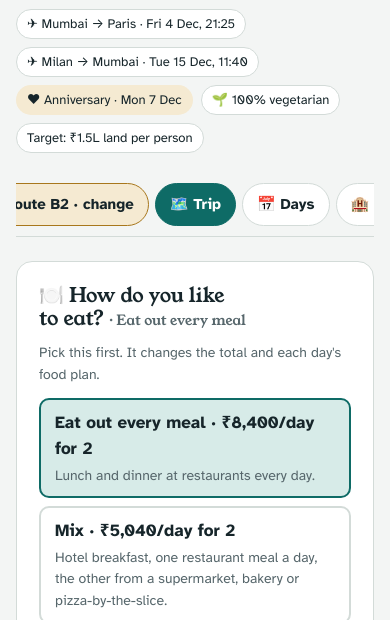
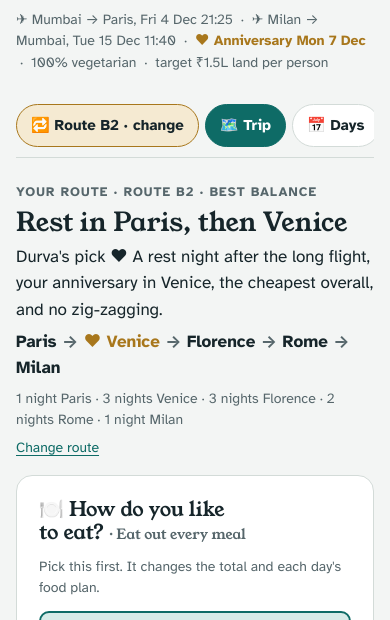
Before and after one commit to durva-dalal/mum-dad-italy, a plain HTML site: page index.html in a window 390 px wide. Shown: the part 203-823 px from the top of the page. Drawn offline with Linux system fonts and the light colour scheme.

Commit message:
Route at top, eating choice and budget always open, plain-text details
Co-Authored-By: Claude Opus 5.5 <noreply@anthropic.com>
Claude-Session: https://claude.ai/code/session_015ZekuSjxzeTsd8iieHkVnd

```diff
--- a/index.html
+++ b/index.html
@@ -165,7 +165,7 @@ details.ref>summary{grid-template-columns:1fr auto}
 .mapkey i{display:inline-block;width:22px;height:0;border-top:3px solid var(--teal);vertical-align:middle;margin-right:4px}
 .mapkey i.f{border-top:3px dashed var(--gold)}
 .btnlink{display:inline-flex;align-items:center;gap:6px;padding:8px 14px;border-radius:999px;background:var(--teal);color:var(--surface);text-decoration:none;font-weight:700;font-size:15px}
-.wx{display:inline-block;margin-top:4px;font-size:12px;font-weight:700;padding:2px 8px;border-radius:999px;background:var(--sunk);color:var(--muted);text-decoration:none}
+.wx{display:inline-block;margin-top:2px;font-size:13px;color:var(--muted);text-decoration:none}
 .wx:hover{color:var(--teal)}
 nav.tabs{position:sticky;top:env(safe-area-inset-top,0px);z-index:5;display:flex;gap:6px;overflow-x:auto;scrollbar-width:none;padding:10px 0;background:var(--bg);border-bottom:1px solid var(--line);margin-bottom:4px}
 nav.tabs::-webkit-scrollbar{display:none}
@@ -176,7 +176,7 @@ body::before{content:"";position:fixed;inset:0 0 auto;height:env(safe-area-inset
 .tab{display:flex;flex-direction:column;gap:16px}
 .tab[hidden]{display:none!important}
 .facts .chip{font-size:13px;padding:4px 10px}
-.nights{display:flex;flex-wrap:wrap;gap:6px}
+.nights{margin:0}
 .nchip{font-size:13px;font-weight:700;padding:3px 9px;border-radius:999px;background:var(--teal-soft);color:var(--ink)}
 .nchip.a{background:var(--gold-soft)}
 @media (max-width:520px){header .lead{font-size:15px}header h1{font-size:30px}}
@@ -198,21 +198,16 @@ details.sub[open]>summary{margin-bottom:6px}
   <span class="eyebrow">For Mum &amp; Dad · 5–15 December 2026</span>
   <h1>Italy Anniversary Trip</h1>
   <p class="lead">Your ten nights in Italy, entering through Paris. The 7th of December is your anniversary, so that day has no travel at all, just a beautiful city and a special evening for the two of you. <span style="color:var(--gold)">♥</span></p>
-  <div class="facts">
-    <span class="chip">✈ Mumbai → Paris · Fri 4 Dec, 21:25</span>
-    <span class="chip">✈ Milan → Mumbai · Tue 15 Dec, 11:40</span>
-    <span class="chip gold">♥ Anniversary · Mon 7 Dec</span>
-    <span class="chip">🌱 100% vegetarian</span>
-    <span class="chip">Target: ₹1.5L land per person</span>
-  </div>
+  <p class="small muted">✈ Mumbai → Paris, Fri 4 Dec 21:25 &nbsp;·&nbsp; ✈ Milan → Mumbai, Tue 15 Dec 11:40 &nbsp;·&nbsp; <span style="color:var(--gold);font-weight:700">♥ Anniversary Mon 7 Dec</span> &nbsp;·&nbsp; 100% vegetarian &nbsp;·&nbsp; target ₹1.5L land per person</p>
 </header>
 
 <nav class="tabs" aria-label="Sections"><button class="tabbtn" id="routechip" style="background:var(--gold-soft);border-color:var(--gold)">🔁 Route</button><button class="tabbtn" data-tab="trip" aria-selected="false">🗺️ Trip</button><button class="tabbtn" data-tab="days" aria-selected="false">📅 Days</button><button class="tabbtn" data-tab="hotels" aria-selected="false">🏨 Hotels</button><button class="tabbtn" data-tab="food" aria-selected="false">🍽️ Food</button><button class="tabbtn" data-tab="together" aria-selected="false">✨ Together</button><button class="tabbtn" data-tab="transport" aria-selected="false">🚆 Transport</button><button class="tabbtn" data-tab="book" aria-selected="false">✅ To book</button><button class="tabbtn" data-tab="info" aria-selected="false">ℹ️ Good to know</button></nav>
 <main>
 <section class="tab" id="tab-trip">
+  <div id="routehead" style="display:flex;flex-direction:column;gap:6px"></div>
   <div class="panel" style="gap:12px"><h3>🍽️ How do you like to eat? <span class="small muted" id="foodnow"></span></h3><p class="small muted">Pick this first. It changes the total and each day's food plan.</p><div class="seg" id="foodpick"></div></div>
   <div class="panel" id="summary"></div>
-  <details class="ref" id="routepick"><summary>🔁 Change route <span class="small muted">(9 options)</span> <span class="plus">+</span></summary><div class="inner"><p class="small muted">Tap a route. Everything on every tab changes to match it. Prices are per person.</p><div class="groups" id="picker"></div></div></details>
+  <details class="ref" id="routepick"><summary><span>🔁 Change route <span class="small muted">· 9 options</span></span><span class="plus">+</span></summary><div class="inner"><p class="small muted">Tap a route. Everything on every tab changes to match it. Prices are per person.</p><div class="groups" id="picker"></div></div></details>
 
 </section>
 <section class="tab" id="tab-days" hidden>
@@ -707,14 +702,14 @@ function moveBlock(d){
   const h=HOTEL[k];
   return `<details class="sub"><summary>🚆 How to get around today <span class="plus">+</span></summary><div class="callout" style="padding:12px 14px"><b>From ${h.name}:</b><ul>${hits.map(([,place,how])=>`<li><b>${place}:</b> ${how}</li>`).join("")}</ul><p class="small muted">🚕 <b>Only if you really need one:</b> ${TAXI[k]} · Plan any route live in <a href="https://www.google.com/maps/dir/?api=1&origin=${encodeURIComponent(h.q)}&travelmode=transit" target="_blank" rel="noopener">Google Maps (transit)</a>.</p></div></details>`;
 }
-function nightsChips(r){return `<div class="nights">${r.nights.map(([k,n])=>`<span class="nchip ${HOTEL[k].city.startsWith(r.anniv)?"a":""}">🌙 ${n} night${n>1?"s":""} ${HOTEL[k].city.replace(" CDG","").replace(" Orly","")}</span>`).join("")}</div>`;}
+function nightsChips(r){return `<p class="small muted nights">${r.nights.map(([k,n])=>`${n} night${n>1?"s":""} ${HOTEL[k].city.replace(" CDG","").replace(" Orly","")}`).join(" · ")}</p>`;}
 /* ---------- render ---------- */
 let current="B2";
 try{const s=localStorage.getItem("italy-route"); if(s&&ROUTES[s]) current=s;}catch(e){}
 
 function picker(){
   const g={A:["Fly into Italy the same day (5 Dec)","You land in Paris at 06:45 and fly on to Italy that afternoon."],B:["Sleep one night in Paris first","Rest at an airport hotel, fly to Italy on Sun 6 Dec."],C:["Everything on your list, nothing dropped","Amalfi, Rome, Florence, Pisa and Venice, all in. Busy, but complete."]};
-  document.getElementById("picker").innerHTML=Object.keys(g).map(k=>`<div class="group"><h3>Option ${k} · ${g[k][0]}</h3><p class="small muted">${g[k][1]}</p><div class="routes">${Object.keys(ROUTES).filter(id=>ROUTES[id].grp===k).map(id=>{const r=ROUTES[id],c=costs(id);return `<button class="route" data-id="${id}" aria-pressed="${id===current}"><span class="thumb" style="${bg(CITYIMG[r.anniv])}" aria-hidden="true"></span><span class="code">ROUTE ${id}${r.tag[1]?` · <span class="tag ${r.tag[0]||'cheap'}">${r.tag[1]}</span>`:""}</span><span class="name">${r.name}</span>${nightsChips(r)}<span class="pp num">${lakh(c.pp)} <span class="small muted">/ person</span></span><span class="small muted">♥ 7 Dec in ${r.anniv}</span></button>`}).join("")}</div></div>`).join("");
+  document.getElementById("picker").innerHTML=Object.keys(g).map(k=>`<div class="group"><h3>Option ${k} · ${g[k][0]}</h3><p class="small muted">${g[k][1]}</p><div class="routes">${Object.keys(ROUTES).filter(id=>ROUTES[id].grp===k).map(id=>{const r=ROUTES[id],c=costs(id);return `<button class="route" data-id="${id}" aria-pressed="${id===current}"><span class="thumb" style="${bg(CITYIMG[r.anniv])}" aria-hidden="true"></span><span class="code">ROUTE ${id}${r.tag[1]?` · <span style="color:${r.tag[0]==="best"?"var(--gold)":r.tag[0]==="busy"?"var(--warn)":"var(--teal)"}">${r.tag[1].toUpperCase()}</span>`:""}</span><span class="name">${r.name}</span>${nightsChips(r)}<span class="pp num">${lakh(c.pp)} <span class="small muted">/ person</span></span><span class="small muted">♥ 7 Dec in ${r.anniv}</span></button>`}).join("")}</div></div>`).join("");
   document.querySelectorAll(".route").forEach(b=>b.addEventListener("click",()=>{current=b.dataset.id;try{localStorage.setItem("italy-route",current)}catch(e){};const rp=document.getElementById("routepick");if(rp)rp.open=false;render();showTab("trip");}));
 }
 
@@ -730,6 +725,14 @@ function render(){
   picker();
   const r=ROUTES[current],c=costs(current),f=FLIGHT[current];
   const target=150000, over=c.pp-target, maxv=Math.max(c.pp,target)*1.08;
+  document.getElementById("routehead").innerHTML=`
+     <span class="eyebrow">Your route · Route ${current}${r.tag[1]?" · "+r.tag[1]:""}</span>
+     <h2 style="font-size:clamp(26px,5vw,34px)">${r.name}</h2>
+     <p class="lead">${r.blurb}</p>
+     <p style="font-weight:700">${["Paris"].concat(r.path.filter(p=>p!=="Paris")).map(p=>p===r.anniv?`<span style="color:var(--gold)">♥ ${p}</span>`:p+(p==="Paris"&&r.grp==="A"?" (airport only)":"")).join(' <span class="muted">→</span> ')}</p>
+     ${nightsChips(r)}
+     <p class="small"><a href="#" id="chg">Change route</a></p>`;
+  {const c=document.getElementById("chg"); if(c&&c.addEventListener) c.addEventListener("click",e=>{e.preventDefault();const rp=document.getElementById("routepick");if(rp){rp.open=true;rp.scrollIntoView({block:"start"});}});}
   document.getElementById("summary").innerHTML=`
 <h3>💰 Your trip budget</h3>
    <div class="budgetbar">
@@ -751,20 +754,14 @@ function render(){
    ${over>0?`<div class="callout gold"><b>How to get down to ₹1.5L each</b><ul><li>Swap one or two hotels for the "other option" on the Hotels tab (saves ₹10–20k).</li><li>Make your anniversary a gondola or sunset plus a simpler dinner (saves ₹10–15k).</li><li>Lunch at vegetarian buffets and pizza-by-the-slice places (saves ₹5–10k).</li></ul></div>`:""}
    <hr style="border:0;border-top:1px solid var(--line);margin:4px 0">
    <div class="top"><div style="display:flex;flex-direction:column;gap:8px;min-width:0">
-     <span class="eyebrow">Route ${current}${r.tag[1]?" · "+r.tag[1]:""}</span>
-     <h3 style="font-size:26px">${r.name}</h3>
-     <p class="lead">${r.blurb}</p>
-     <div class="trail">${["Paris"].concat(r.path.filter(p=>p!=="Paris")).map((p,i,a)=>`<span class="stop ${p===r.anniv?'anniv':''}">${p===r.anniv?'♥ ':''}${p}${p==="Paris"&&r.grp==="A"?" (airport only)":""}</span>${i<a.length-1?'<span class="arrow">→</span>':''}`).join("")}</div>
      <div class="strip">${r.path.filter((p,i,a)=>a.indexOf(p)===i&&p!=="Paris").map(p=>`<div class="ph ${p===r.anniv?'anniv':''}" style="${bg(CITYIMG[p])}" role="img" aria-label="${p}"><span>${p===r.anniv?'♥ ':''}${p}</span></div>`).join("")}</div>
-     ${nightsChips(r)}
      <p><a class="btnlink" href="${routeLink(current)}" target="_blank" rel="noopener">📍 Open this route in Google Maps</a></p>
-     <div class="facts"><a class="chip" href="#days" data-goto="days">📅 See the days</a><a class="chip" href="#hotels" data-goto="hotels">🏨 Hotels</a><a class="chip" href="#together" data-goto="together">✨ Things to do</a><a class="chip" href="#book" data-goto="book">✅ What to book</a></div>
    </div>
    <div class="mapbox">${routeMap(current)}<div class="mapkey"><span><i class="f"></i>flight</span><span><i></i>train</span><span>♥ anniversary</span></div></div></div>
 `;
 
   document.getElementById("dayshead").innerHTML=`<p class="small"><b>Route ${current}: ${r.name}</b></p>${nightsChips(r)}`;
-  document.getElementById("days").innerHTML=DAYS[current].map((d,i)=>`<details class="day ${d.anniv?'anniv':''}"><summary><span class="dthumb" style="${bg(dayImg(d))}" aria-hidden="true"></span><span class="date"><span>${d.date[0]}</span><b>${d.date[1]}</b></span><span class="sumtxt"><span class="t">${d.title}</span><br><span class="c">${d.city}</span><br>${wxChip(d)}</span><span class="plus" aria-hidden="true">+</span></summary><div class="daybody">${d.title!=="Fly home"?`<p class="small">🏨 Tonight: <a href="#hotels" data-goto="hotels">${HOTEL[OVERNIGHT(d)].name}</a></p>`:""}<div class="dayimg" style="${bg(dayImg(d))}" role="img" aria-label="${CAP[dayImg(d)]}"><span style="position:absolute;left:8px;bottom:8px;font-size:12px;font-weight:700;color:#fff;background:rgba(0,0,0,.45);padding:3px 8px;border-radius:999px">${CAP[dayImg(d)]}</span></div>${d.go?`<div class="blk"><span>Getting there</span><div>${linkify(d.go,OVERNIGHT(d))}</div></div>`:""}${d.see?`<div class="blk"><span>Plan</span><ul>${d.see.map(s=>`<li>${linkify(s,OVERNIGHT(d))}</li>`).join("")}</ul></div>`:""}${moveBlock(d)}${foodBlock(d)}</div></details>`).join("");
+  document.getElementById("days").innerHTML=DAYS[current].map((d,i)=>`<details class="day ${d.anniv?'anniv':''}"><summary><span class="dthumb" style="${bg(dayImg(d))}" aria-hidden="true"></span><span class="date"><span>${d.date[0]}</span><b>${d.date[1]}</b></span><span class="sumtxt"><span class="t">${d.title}</span><br><span class="c">${d.city}</span><br>${wxChip(d)}</span><span class="plus" aria-hidden="true">+</span></summary><div class="daybody">${d.title!=="Fly home"?`<p class="small muted">Tonight: ${HOTEL[OVERNIGHT(d)].name}</p>`:""}<div class="dayimg" style="${bg(dayImg(d))}" role="img" aria-label="${CAP[dayImg(d)]}"><span style="position:absolute;left:8px;bottom:8px;font-size:12px;font-weight:700;color:#fff;background:rgba(0,0,0,.45);padding:3px 8px;border-radius:999px">${CAP[dayImg(d)]}</span></div>${d.go?`<div class="blk"><span>Getting there</span><div>${linkify(d.go,OVERNIGHT(d))}</div></div>`:""}${d.see?`<div class="blk"><span>Plan</span><ul>${d.see.map(s=>`<li>${linkify(s,OVERNIGHT(d))}</li>`).join("")}</ul></div>`:""}${moveBlock(d)}${foodBlock(d)}</div></details>`).join("");
 
   document.getElementById("hotels").innerHTML=`<thead><tr><th>City</th><th>Hotel</th><th>Walk to transport</th><th>Lift &amp; heating</th><th>Breakfast</th><th class="r">Per night</th><th class="r">Nights</th><th>Other option</th></tr></thead><tbody>${r.nights.map(([k,n])=>{const h=HOTEL[k];return `<tr><td>${h.city}</td><td><a class="pick" href="${gh(h.name+" "+h.city)}" target="_blank" rel="noopener">${h.name}</a> <span class="small muted">· ${h.rating}★ guests</span><br><a class="small" href="${gm(h.q)}" target="_blank" rel="noopener">📍 Map</a></td><td class="small">${h.walk}</td><td class="small">✓ Lift<br>✓ Heating</td><td class="small">${h.bk?`Extra, about ${inr(h.bk)} a night for both (counted in the total)`:"Included"}</td><td class="r">${inr(h.n)}</td><td class="r">${n}</td><td class="small"><a href="${gm(h.altq)}" target="_blank" rel="noopener">${h.alt}</a></td></tr>`}).join("")}</tbody>`;
 
@@ -790,7 +787,7 @@ const TABKEYS=["trip","days","hotels","food","together","transport","book","info
 function showTab(k,scroll){ if(!TABKEYS.includes(k)) k="trip";
   TABKEYS.forEach(t=>{const el=document.getElementById("tab-"+t); if(el) el.hidden=(t!==k);});
   document.querySelectorAll(".tabbtn").forEach(b=>b.setAttribute("aria-selected",b.dataset.tab===k?"true":"false"));
-  const act=document.querySelector(`.tabbtn[data-tab="${k}"]`); if(act&&act.scrollIntoView) act.scrollIntoView({block:"nearest",inline:"center"});
+  const act=document.querySelector(`.tabbtn[data-tab="${k}"]`); if(act&&act.scrollIntoView&&scroll!==false) act.scrollIntoView({block:"nearest",inline:"center"});
   try{localStorage.setItem("italy-tab",k)}catch(e){}
   if(scroll!==false) window.scrollTo({top:0});
 }
```
